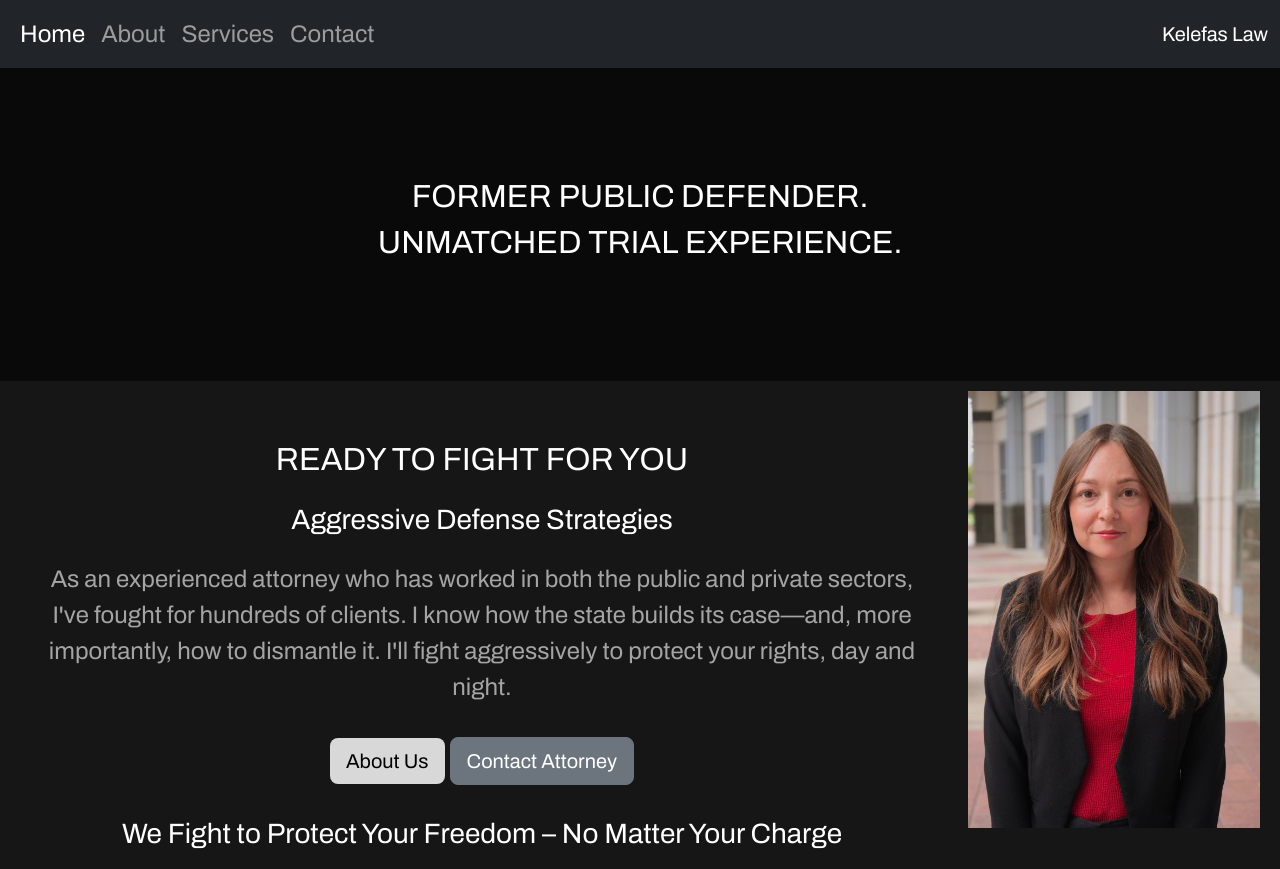
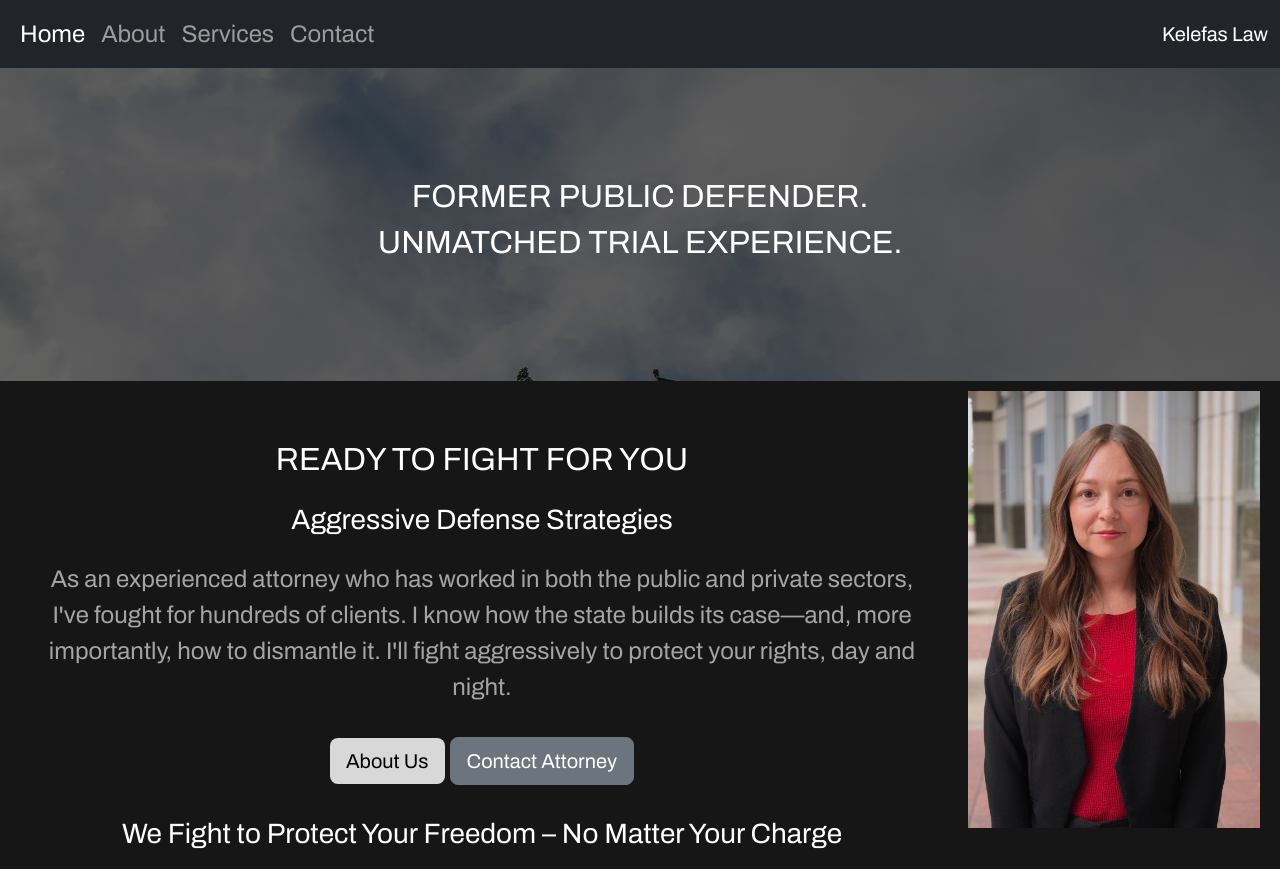
Before and after one commit to fadfood5/Kelefas-Law, a plain HTML site: page index.html in a window 1280 px wide. Shown: the top 869 px of the page. Drawn offline with nearby package versions, Linux system fonts and the light colour scheme; a script that the page names is missing.

Commit message:
backdrop img fix

```diff
--- a/css/style.css
+++ b/css/style.css
@@ -32,7 +32,7 @@ p {
       rgba(0, 0, 0, 0.59) 0%,
       rgba(0, 0, 0, 0.59) 100%
     ),
-    url("img/home-backdrop.webp");
+    url("../img/home-backdrop.webp");
   background-size: cover;
 }
 
```
